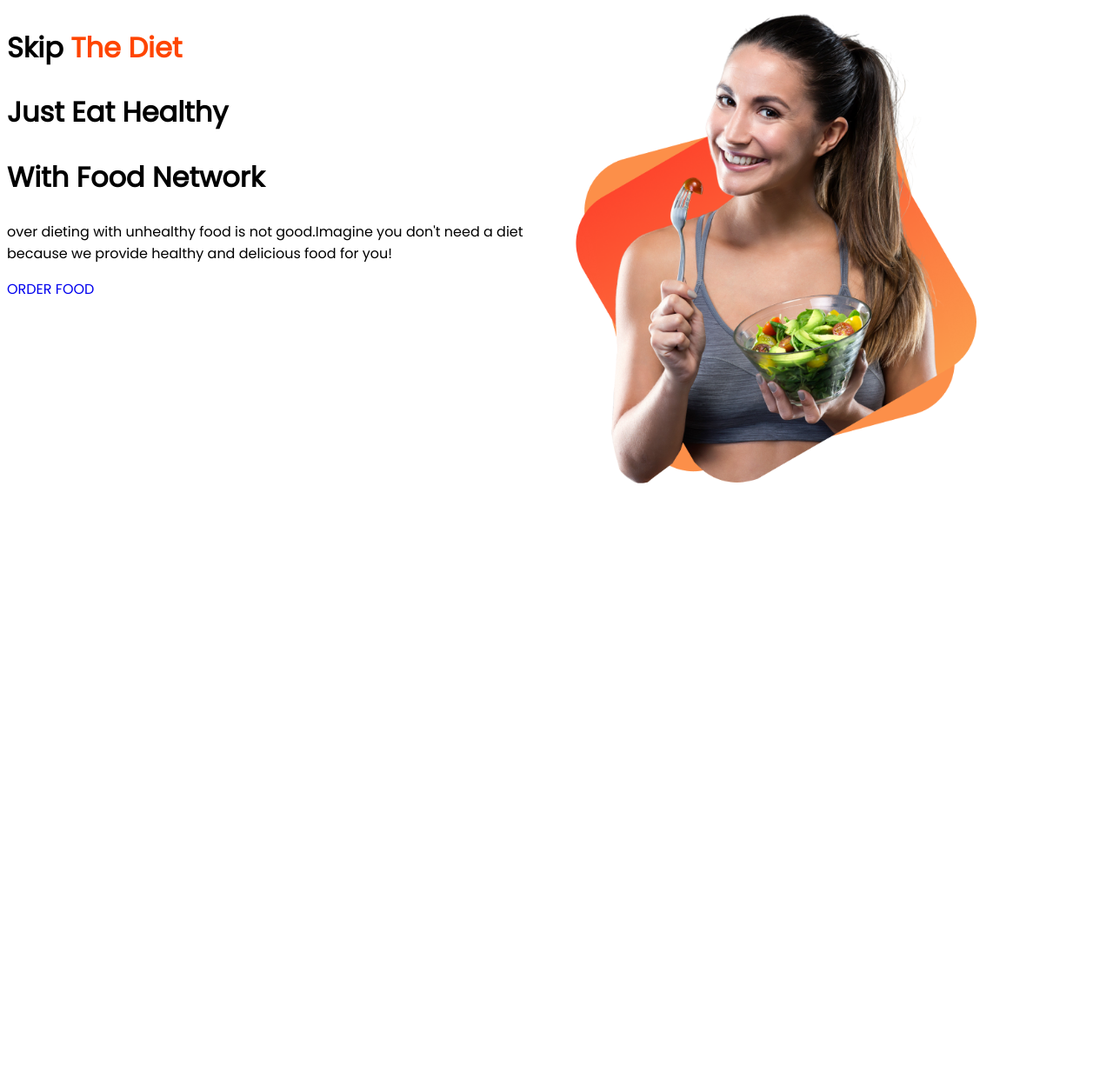
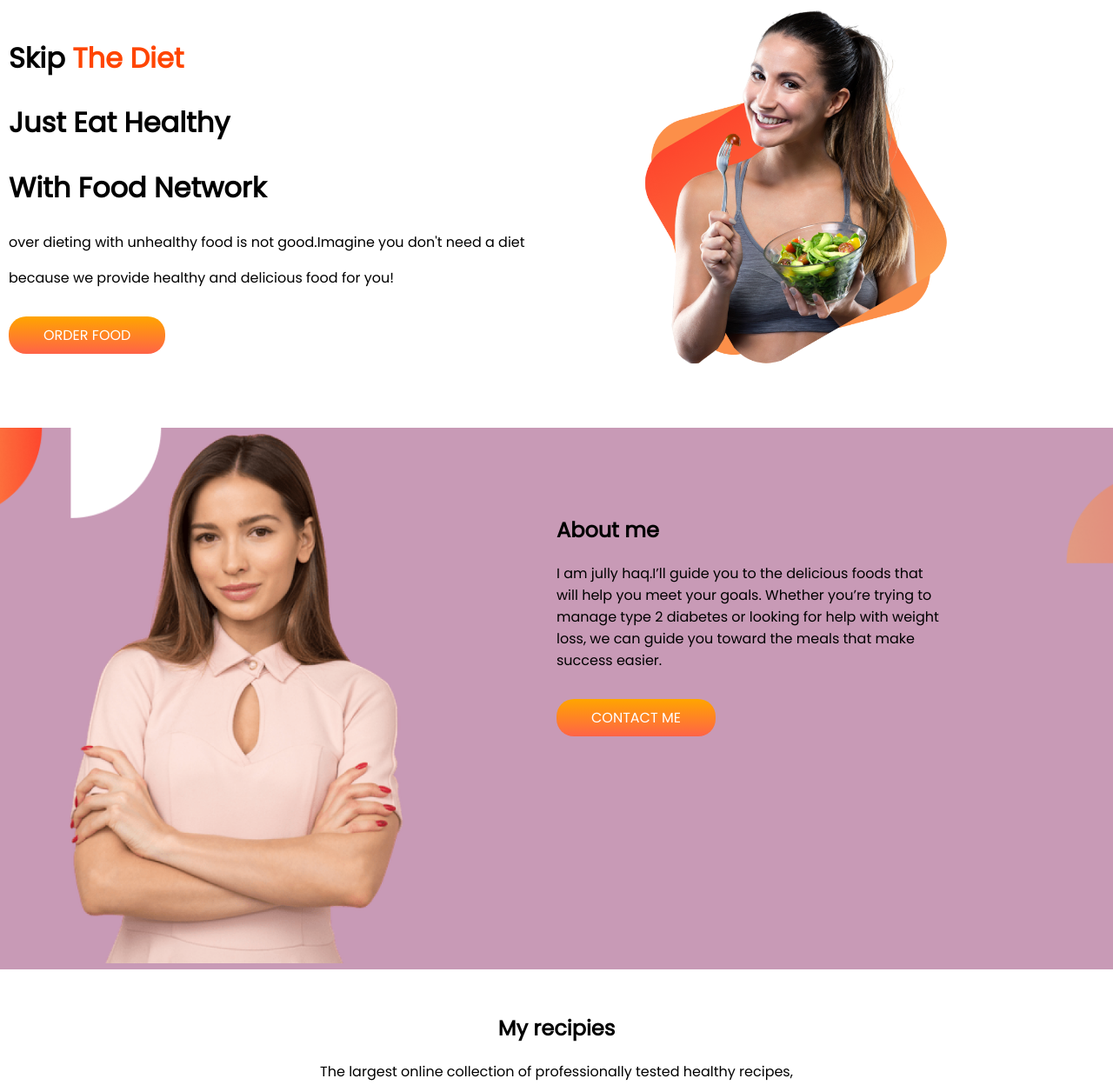
Before and after one commit to Sovan-Maitra/food-network-one, a plain HTML site: page index.html in a window 1280 px wide. Shown: the part 4-1252 px from the top of the page at 87% size. Before the commit the page ends 800 px from the top, so only its background shows below. Drawn offline with Linux system fonts and the light colour scheme.

Commit message:
first commit

```diff
--- a/index.html
+++ b/index.html
@@ -11,16 +11,41 @@
     <title>food network one</title>
 </head>
 <body>
-    <section class="flexible-section">
-        <div class="half-width">
+    <section class="flexible-section button-margin">
+        <div class="half-width top-aline">
             <h1>Skip <span class="orange-color">The Diet</span></h1>
             <h1>Just Eat Healthy</h1>
             <h1>With Food Network</h1>
-            <p>over dieting with unhealthy food is not good.Imagine you don't need a diet because we provide healthy and delicious food for you!</p>
-            <a class="order-now" target="_blank" href="www.foodnetwork.com">ORDER FOOD</a>
+            <p>over dieting with unhealthy food is not good.Imagine you don't need a diet </p>
+            <p>because we provide healthy and delicious food for you!</p><br>
+            <a class="order-button" target="_blank" href="www.foodnetwork.com">ORDER FOOD</a>
         </div>
         <div class="half-width">
-            <img src="images/female/Group 8425.png" alt="female picture">
+            <img class="img-aline" src="images/female/Group 8425.png" alt="female picture">
+        </div>
+    </section>
+    <section class="flexible-section background-color button-margin">
+        <div class="half-width ">
+            <img class="img-aline" src="images/female/Person Image.png" alt="female image">
+        </div>
+        <div class="half-width alinement-top">
+            <h2>About me</h2>
+            <p class="paragraph-aline">I am jully haq.I’ll guide you to the delicious foods that will help you meet your goals. Whether you’re trying to manage type 2 diabetes or looking for help with weight loss, we can guide you toward the meals that make success easier.</p><br>
+            <a class="order-button" target="_blank" href="www.foodnetwork.com">CONTACT ME</a>
+        </div>
+    </section>
+    <section>
+        <h2 class="recipie-aline">My recipies</h2>
+        <p class="recipie-aline">The largest online collection of professionally tested healthy recipes,</p>
+        <p class="recipie-aline">reliable kitchen tips, and mouthwatering daily food content.</p>
+        <div>
+            <div>
+                <img src="images/food/Project Cover.jpg" alt="food">
+                <h3></h3>
+            </div>
+            <div></div>
+            <div></div>
+
         </div>
     </section>
 
--- a/style.css
+++ b/style.css
@@ -1,5 +1,6 @@
 body{
     font-family: 'Poppins', sans-serif;
+    margin: 0;
 }
 .orange-color{
     color: orangered;
@@ -12,10 +13,43 @@ h1{
 }
 .half-width{
     width: 50%;
+
 }
-div img{
-    width: 80%;
+.button-margin{
+    margin-bottom: 50px;
 }
-.order-now{
+.img-aline{
+    width: 60%;
+    padding-left: 80px;
+    margin-top: 7px;
+}
+.order-button{
+    color: white;
     text-decoration: none;
+    padding: 10px 40px;
+    background-image: linear-gradient(orange, tomato);
+    border-radius: 20px;
 }
+.top-aline{
+    margin-left: 10px;
+    margin-top: 20px;
+}
+.background-color{
+    background-color: rgb(195, 156, 195);
+    background-image: url(images/shapes/7.png);
+    background-repeat: no-repeat;
+    background-position: center;
+    background-size: cover;
+    width: 100%;
+    height: 100%;
+
+}
+.alinement-top{
+    margin-top: 80px;
+}
+.paragraph-aline{
+    padding-right: 200px;
+}
+.recipie-aline{
+    text-align: center;
+}
```
Also changed, not shown: images/shapes/71.png (added).
